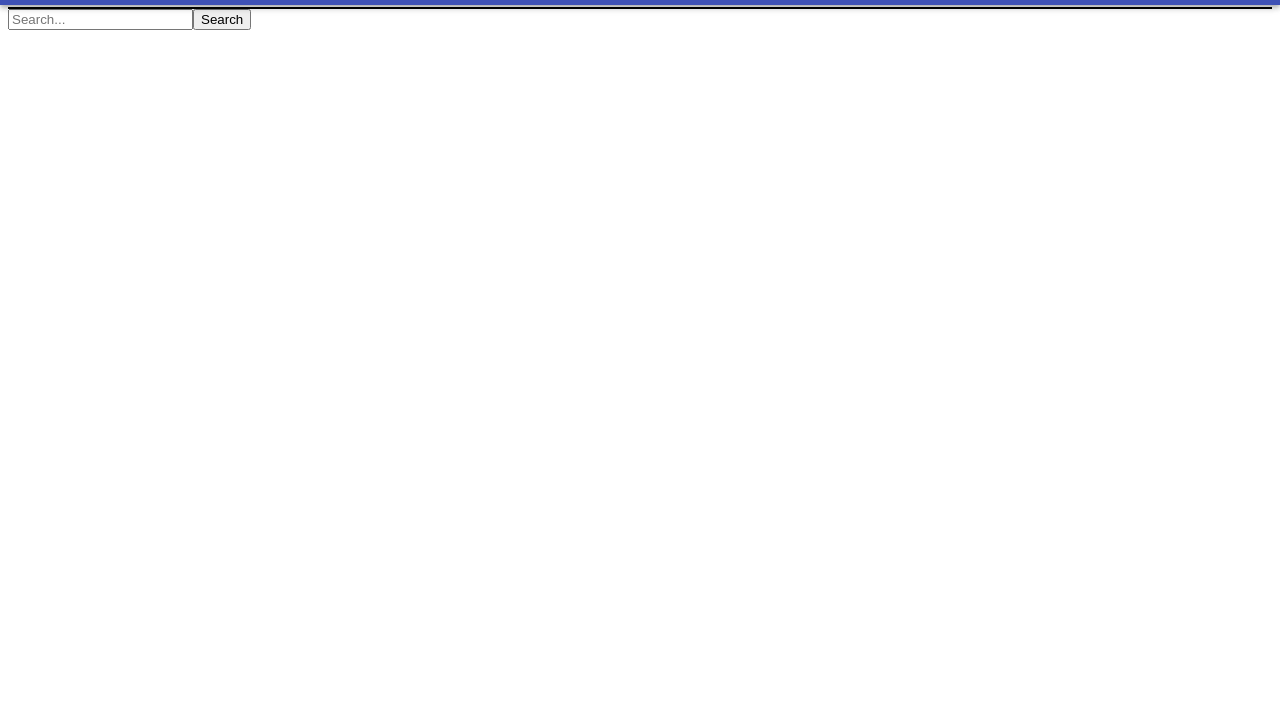
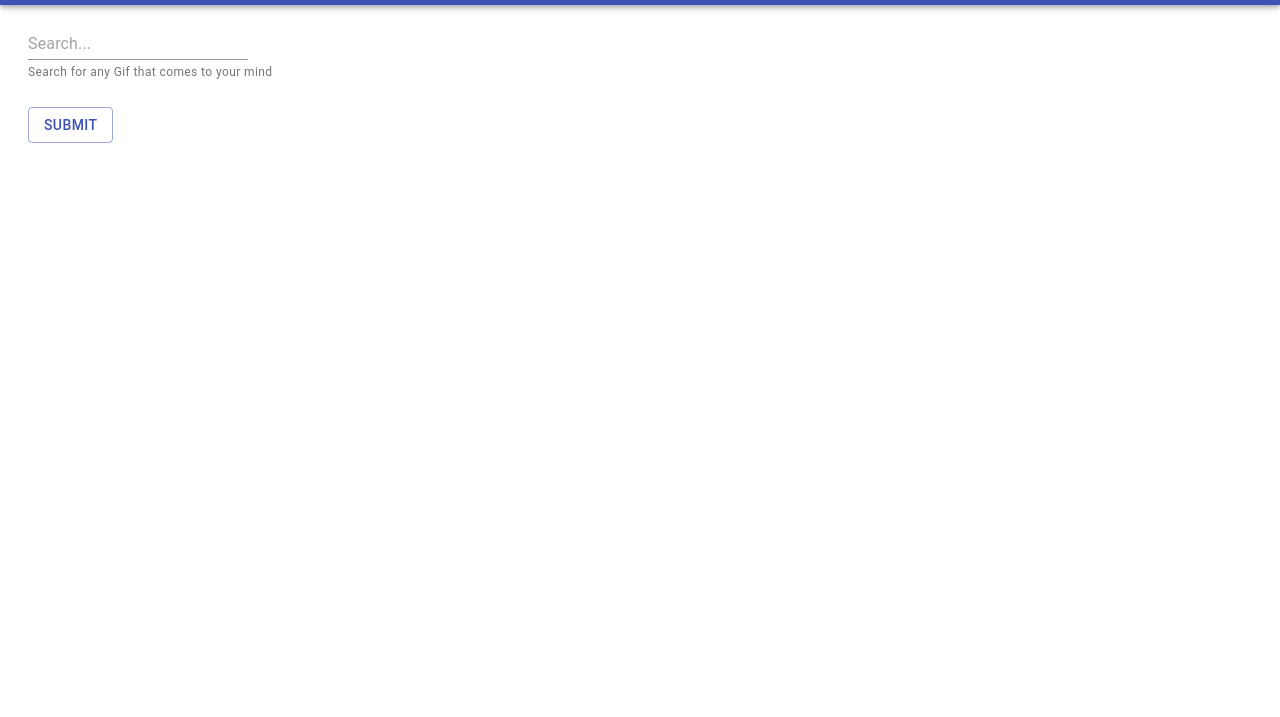
Before and after one commit to Johnshandsable/group-giphy, a React app: page /#/search in a window 1280 px wide. Shown: the part 83-800 px from the top of the page. Built offline with nearby package versions, Linux system fonts and the light colour scheme.

Commit message:
added styling

```diff
--- a/src/components/App/App.css
+++ b/src/components/App/App.css
@@ -9,5 +9,13 @@ ul {
 
 .spacing {
   margin-top: 90px;
-  border: 1px solid black;
 }
+
+form {
+  align-items: flex-start;
+  display: flex;
+  flex-direction: column;
+  justify-content: center;
+  margin-left: 20px;
+  width: 300px;
+}
--- a/src/components/SearchView/SearchView.jsx
+++ b/src/components/SearchView/SearchView.jsx
@@ -2,6 +2,15 @@ import { useState } from 'react';
 import { useDispatch } from 'react-redux';
 
 import SearchResults from '../SearchResults/SearchResults';
+
+// MATERIAL UI
+import {
+  Button,
+  Box,
+  Input,
+  InputLabel,
+  FormHelperText,
+} from '@material-ui/core';
 
 function SearchView() {
   const dispatch = useDispatch();
@@ -18,16 +27,31 @@ function SearchView() {
     setSearchQuery('');
   };
 
+  /*
+    <InputLabel htmlFor="my-input">Email address</InputLabel>
+    <Input id="my-input" aria-describedby="my-helper-text" />
+    <FormHelperText id="my-helper-text">We'll never share your email.</FormHelperText>
+  */
+
   return (
     <div>
       <form onSubmit={handleSearch}>
-        <input
+        <Box paddingTop={3} />
+        <Input
+          aria-describedby="helper-text"
           type="text"
+          margin="dense"
           placeholder="Search..."
           value={searchQuery}
           onChange={(event) => setSearchQuery(event.target.value)}
         />
-        <input type="submit" value="Search" />
+        <FormHelperText id="helper-text">
+          Search for any Gif that comes to your mind
+        </FormHelperText>
+        <Box paddingTop={3} />
+        <Button color="primary" variant="outlined" type="submit">
+          Submit
+        </Button>
       </form>
 
       <SearchResults />
```
